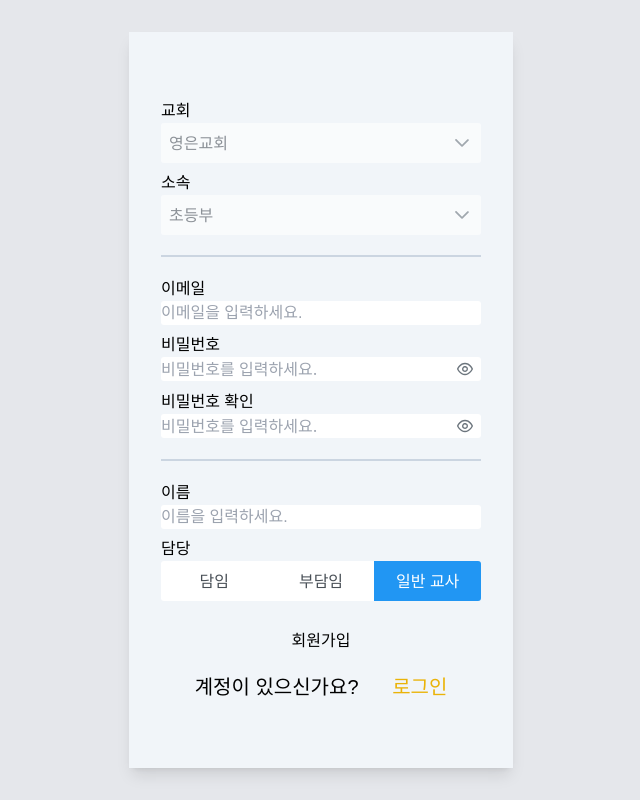
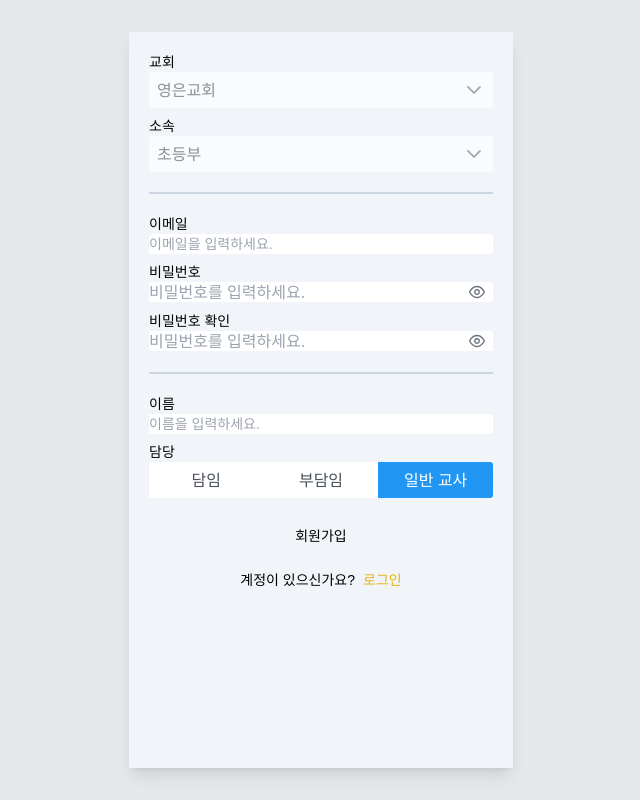
Before and after one commit to cosmickj/odumak-frontend, a Vue app: page /account/signup in a window 1280 px wide. Shown: the whole page, without its empty margins (319-959 px from the left). Built offline with nearby package versions, Linux system fonts and the light colour scheme; no server answers.

Commit message:
Refactoring: 회원가입 페이지 UI 개선

```diff
--- a/src/views/Account/Signup/index.vue
+++ b/src/views/Account/Signup/index.vue
@@ -1,6 +1,6 @@
 <template>
-  <section class="flex flex-col justify-center">
-    <div class="grid grid-cols-1 gap-2 px-8">
+  <section class="overflow-auto p-5 text-sm">
+    <div class="grid grid-cols-1 gap-2">
       <div>
         <p>교회</p>
         <Dropdown
@@ -33,14 +33,13 @@
         <p>이메일</p>
         <InputText
           v-model="email"
-          class="w-full"
+          class="w-full p-inputtext-sm"
           :class="{ 'p-invalid': error.email.status }"
           placeholder="이메일을 입력하세요."
           type="email"
           required
         />
-        <div v-if="error.email.status" class="text-red-500">
-          <i class="pi pi-info-circle"></i>
+        <div v-if="error.email.status" class="mt-1 p-error">
           {{ error.email.message }}
         </div>
       </div>
@@ -49,15 +48,14 @@
         <p>비밀번호</p>
         <Password
           v-model="password"
-          class="w-full"
+          class="w-full p-inputtext-sm"
           :class="{ 'p-invalid': error.password.status }"
           inputStyle="width:inherit;"
           placeholder="비밀번호를 입력하세요."
           :feedback="false"
           toggleMask
         />
-        <div v-if="error.password.status" class="text-red-500">
-          <i class="pi pi-info-circle"></i>
+        <div v-if="error.password.status" class="mt-1 p-error">
           {{ error.password.message }}
         </div>
       </div>
@@ -66,15 +64,14 @@
         <p>비밀번호 확인</p>
         <Password
           v-model="confirmedPassword"
-          class="w-full"
+          class="w-full p-inputtext-sm"
           :class="{ 'p-invalid': error.confirmedPassword.status }"
           inputStyle="width:inherit;"
           placeholder="비밀번호를 입력하세요."
           :feedback="false"
           toggleMask
         />
-        <div v-if="error.confirmedPassword.status" class="text-red-500">
-          <i class="pi pi-info-circle"></i>
+        <div v-if="error.confirmedPassword.status" class="mt-1 p-error">
           {{ error.confirmedPassword.message }}
         </div>
       </div>
@@ -85,13 +82,12 @@
         <p>이름</p>
         <InputText
           v-model="name"
-          class="w-full"
+          class="w-full p-inputtext-sm"
           :class="{ 'p-invalid': error.name.status }"
           type="text"
           placeholder="이름을 입력하세요."
         />
-        <div v-if="error.name.status" class="text-red-500">
-          <i class="pi pi-info-circle"></i>
+        <div v-if="error.name.status" class="mt-1 p-error">
           {{ error.name.message }}
         </div>
       </div>
@@ -101,6 +97,7 @@
         <SelectButton
           v-model="role"
           class="grid grid-cols-3"
+          :unselectable="false"
           :options="roleOptions"
           optionLabel="name"
           optionValue="value"
@@ -111,7 +108,7 @@
       <Transition>
         <div v-if="role === 'main' || role === 'sub'">
           <p>학년반</p>
-          <div class="grid grid-cols-3 gap-3">
+          <div class="grid grid-cols-3 gap-2">
             <Dropdown
               v-model="grade"
               :options="gradeOptions"
@@ -131,30 +128,27 @@
 
             <div class="self-center">
               <Checkbox v-model="isNewGroup" inputId="isNew" :binary="true" />
-              <label for="isNew" class="ml-2 text-lg">새친구 학급</label>
+              <label for="isNew" class="ml-2 text-sm">새친구 학급</label>
             </div>
           </div>
         </div>
       </Transition>
 
       <Button
-        class="mt-5 p-button-warning p-button-rounded"
+        class="mt-5 p-button-warning p-button-sm"
         label="회원가입"
         :loading="isLoading"
         loadingIcon="pi pi-spinner pi-spin"
         @click="onSubmit"
       />
-      <div v-if="isError" class="text-red-500">{{ errorMessage }}</div>
+      <div v-if="isError" class="mt-1 p-error">{{ errorMessage }}</div>
+    </div>
 
-      <div class="mt-3 flex items-center justify-evenly">
-        <span class="text-xl">계정이 있으신가요?</span>
-        <RouterLink
-          :to="{ name: 'AccountLogin' }"
-          class="text-xl text-yellow-500"
-        >
-          로그인
-        </RouterLink>
-      </div>
+    <div class="mt-6 flex gap-2 items-center justify-center">
+      <span>계정이 있으신가요?</span>
+      <RouterLink class="text-yellow-500" :to="{ name: 'AccountLogin' }">
+        로그인
+      </RouterLink>
     </div>
   </section>
 </template>
```
